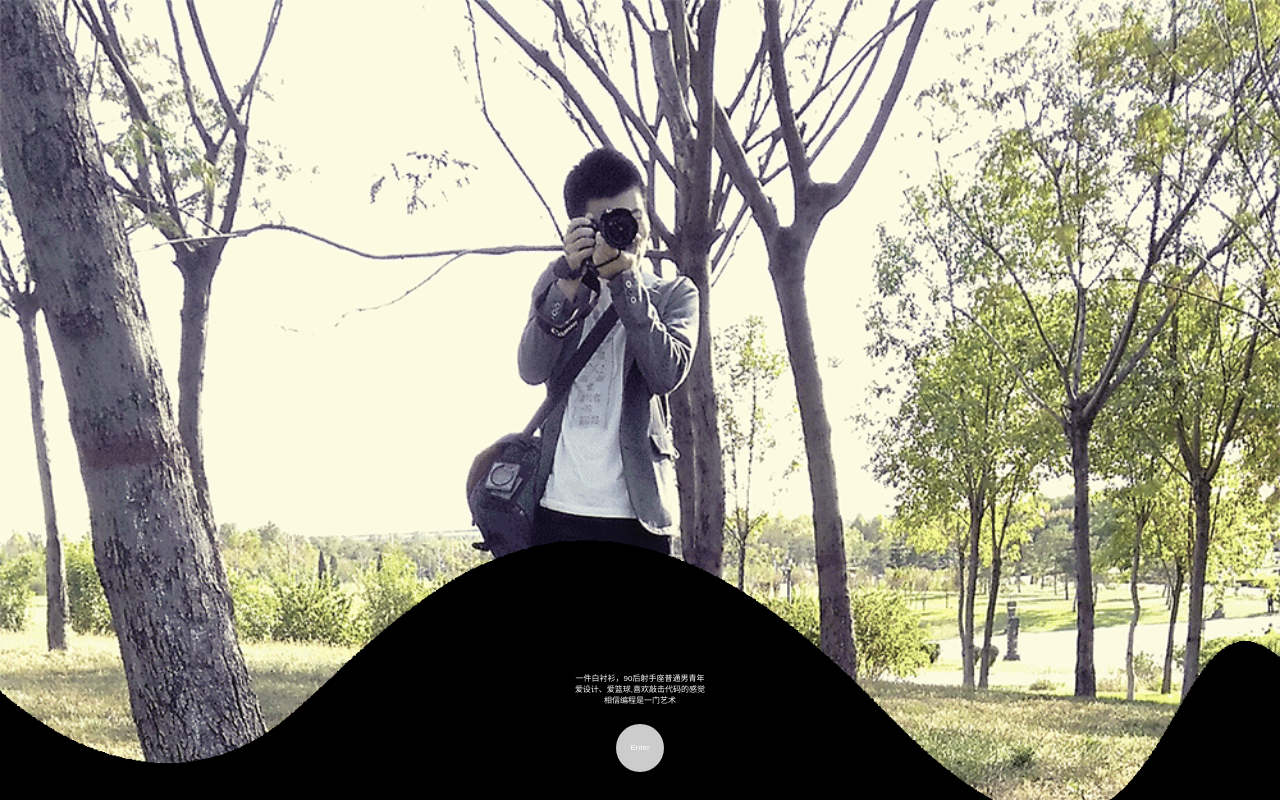
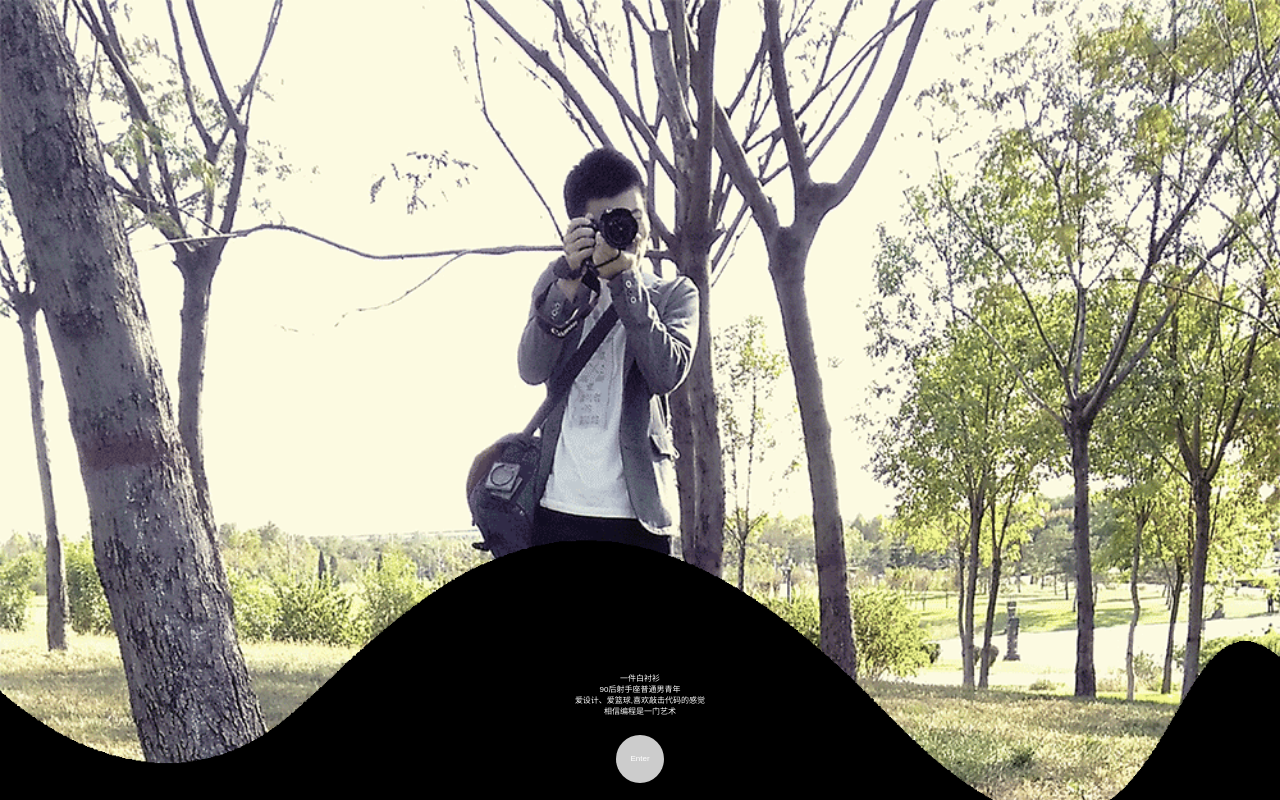
Before and after one commit to white-shirt/myblog, a website: page mobile.html in a window 1280 px wide. Drawn offline with Linux system fonts and the light colour scheme.

```diff
--- a/mobile.html
+++ b/mobile.html
@@ -78,7 +78,8 @@
 
     <div class="content">
         <div class="about">
-            <p>一件白衬衫，90后射手座普通男青年</p>
+            <p>一件白衬衫</p>
+            <p>90后射手座普通男青年</p>
             <p>爱设计、爱篮球,喜欢敲击代码的感觉</p>
             <p>相信编程是一门艺术</p>
         </div>
```
